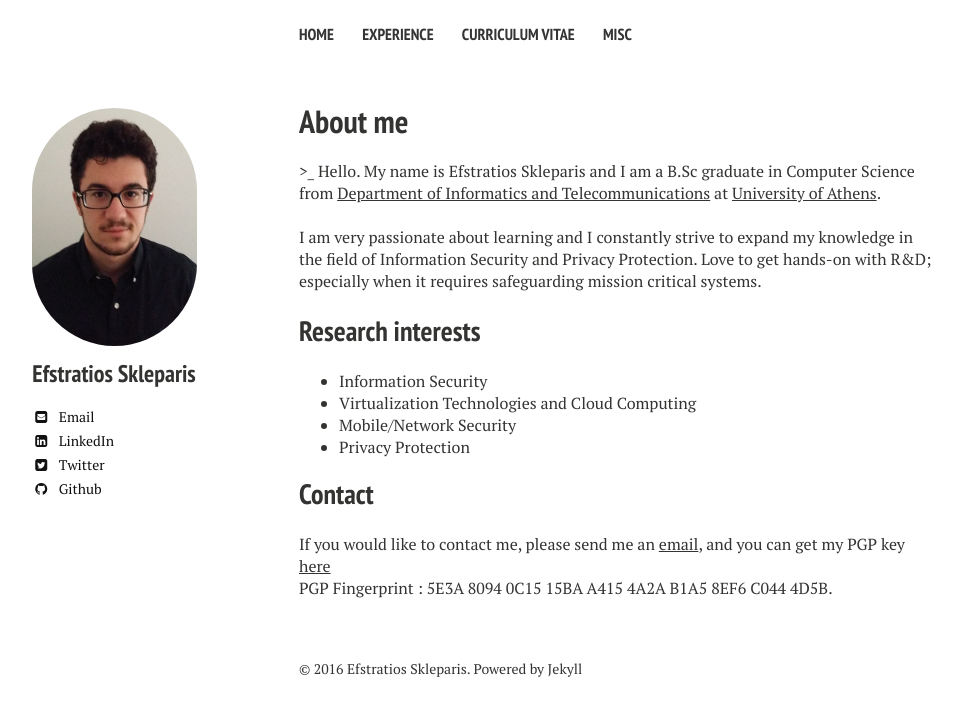
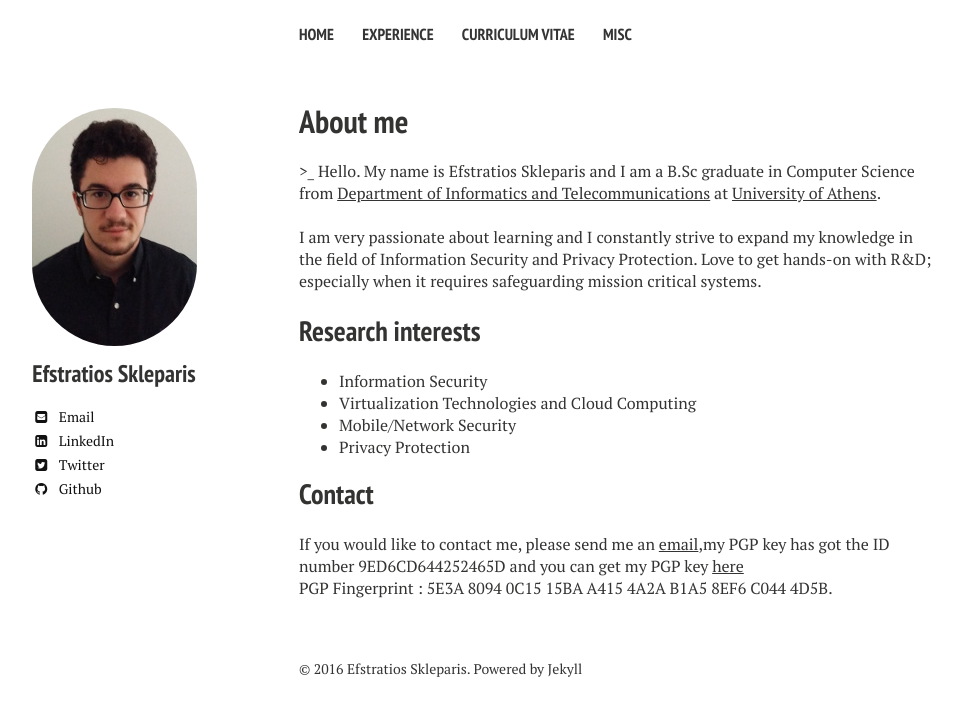
Before and after one commit to efstratios/efstratios.github.io, a Jekyll site: the page built from index.md, in a window 1280 px wide. Shown: the top 716 px of the page, without its empty margins (21-983 px from the left). Built offline with Jekyll 4.4.1, drawn with Linux system fonts in a browser that asks for light colours; nearby versions of some CDN libraries.

Commit message:
Updated PGP key info

```diff
--- a/index.md
+++ b/index.md
@@ -17,5 +17,5 @@ excerpt: "Efstratios Skleparis - Personal Webpage"
 
 ## Contact
 
-If you would like to contact me, please send me an [email](mailto:eskleparis@gmail.com), and you can get my PGP key [here](/misc/pkey.txt){:target="_blank"}
+If you would like to contact me, please send me an [email](mailto:eskleparis@gmail.com),my PGP key has got the ID number 9ED6CD644252465D and you can get my PGP key [here](/misc/pkey.txt){:target="_blank"}
 <br/>PGP Fingerprint : 5E3A 8094 0C15 15BA A415 4A2A B1A5 8EF6 C044 4D5B.
```
